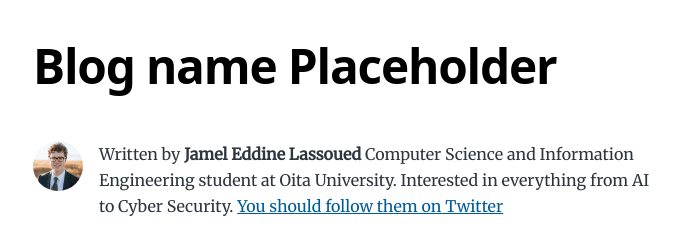
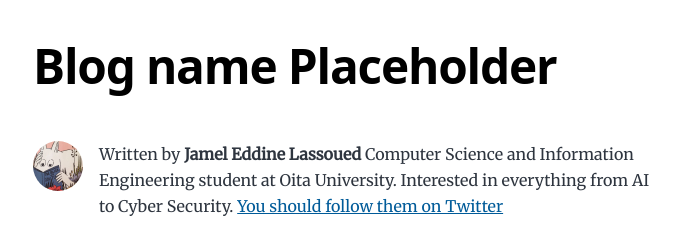
Before and after one commit to Sardonyx001/sardonyx001.github.io, a Gatsby site: page / in a window 1280 px wide. Shown: the top 241 px of the page, without its empty margins (291-980 px from the left). Built offline with nearby package versions, Linux system fonts and the light colour scheme; Gatsby itself is replaced by a stand-in of ours.

Commit message:
Updated profile pic

```diff
--- a/src/components/bio.js
+++ b/src/components/bio.js
@@ -36,7 +36,7 @@ const Bio = () => {
         className="bio-avatar"
         layout="fixed"
         formats={["auto", "webp", "avif"]}
-        src="../images/profile-pic.png"
+        src="../images/userpic.jpeg"
         width={50}
         height={50}
         quality={95}
```
Also changed, not shown: src/images/profile-pic.png (deleted), src/images/userpic.jpeg (added).
